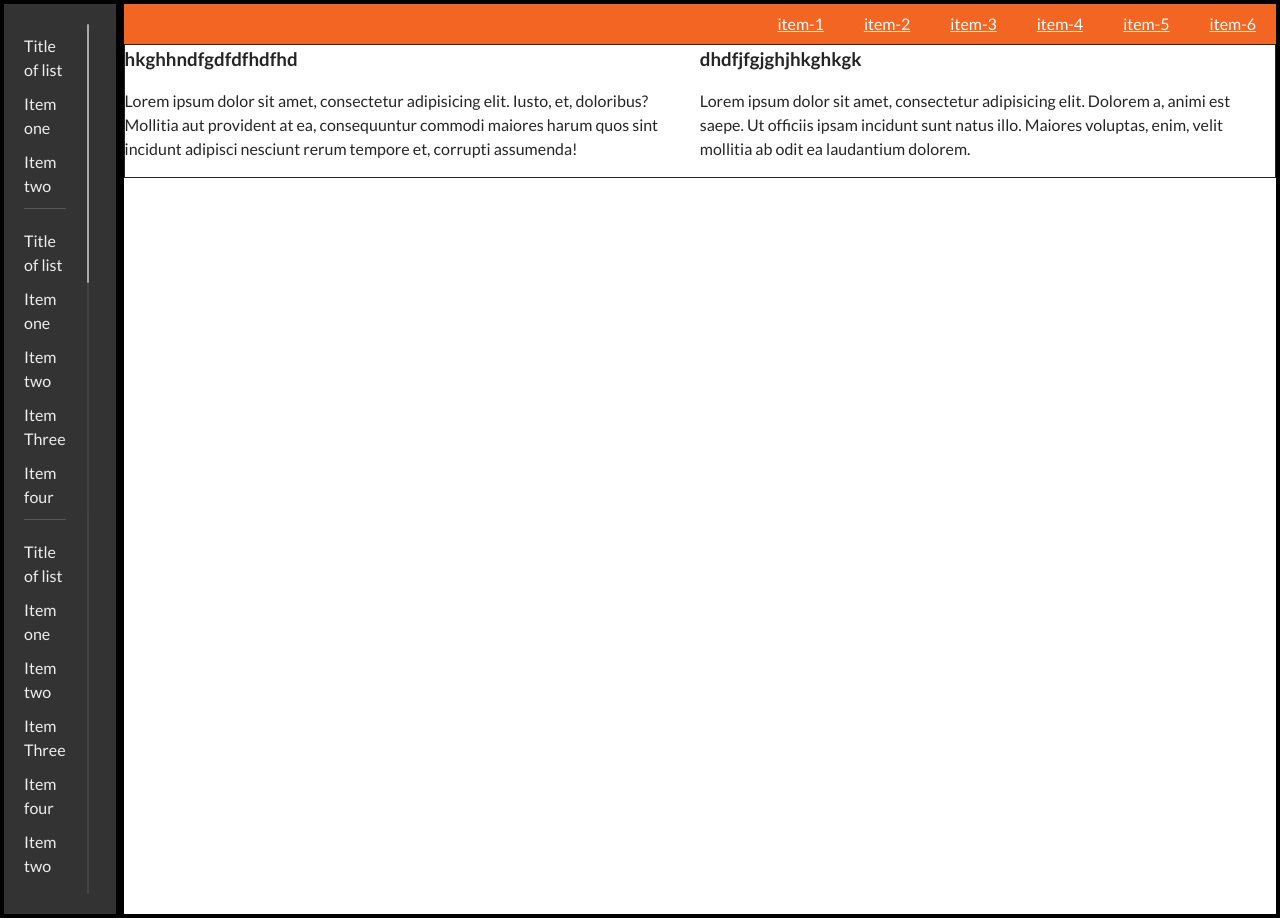
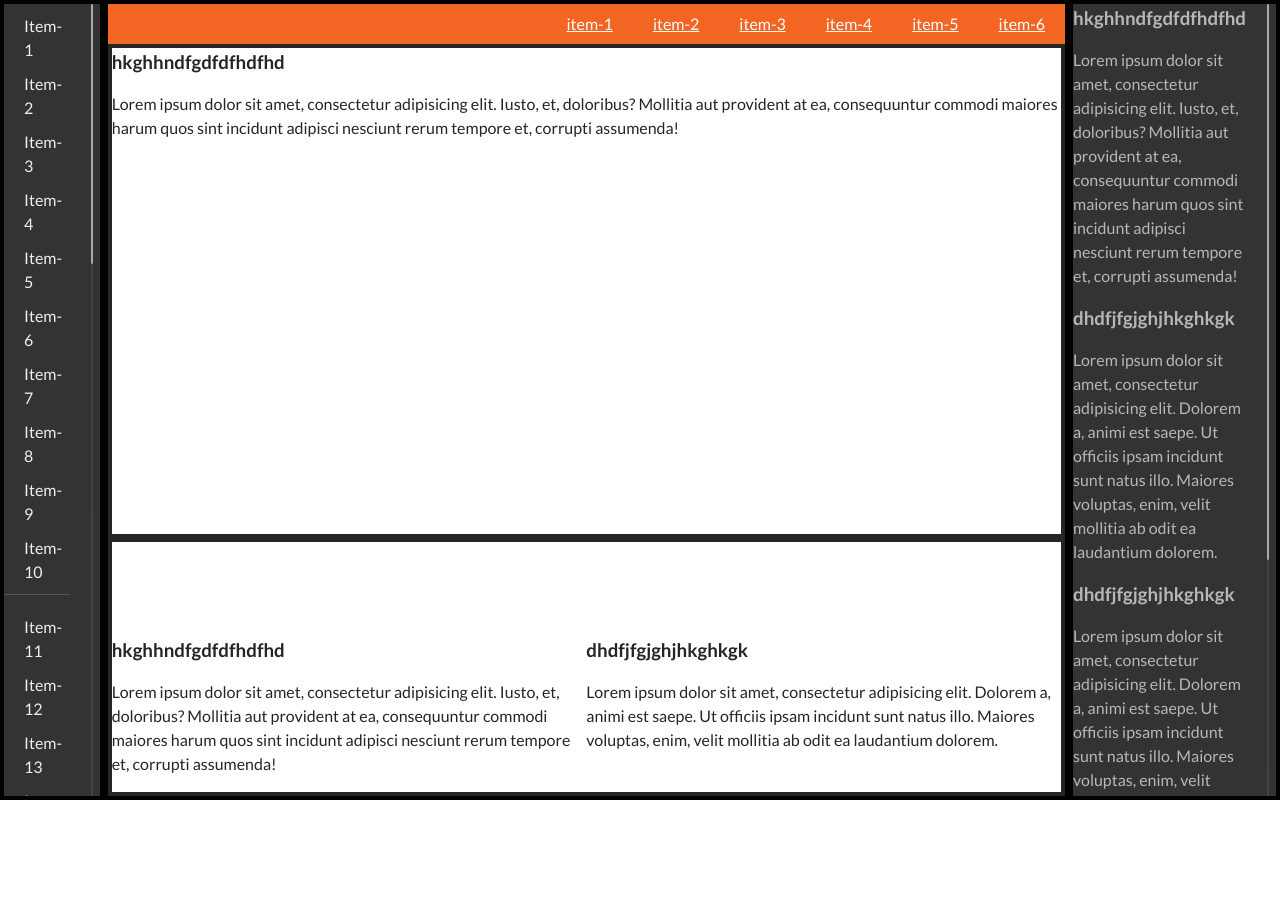
Before and after one commit to vedao/flexboxTrening, a plain HTML site: page index.html in a window 1280 px wide. After the commit the page ends 800 px from the top, so only its background shows below. Drawn offline with Linux system fonts and the light colour scheme.

Commit message:
layout fix and fullscreen make

```diff
--- a/css/style.css
+++ b/css/style.css
@@ -17,7 +17,10 @@
 * Base
 -----------------------------------------------*/
 
+html,
 body {
+    width: 100%;
+    height: 100%;
     margin: 0;
     padding: 0;
     color: #252525;
@@ -25,7 +28,6 @@ body {
     font-size: 16px;
     line-height: 1.5;
     display: flex;
-    flex-direction: column;
 }
 
 h1,
@@ -60,34 +62,11 @@ a:focus {
 
 
 /*----------------------------------------------
-* Border
------------------------------------------------*/
-
-.top-border {
-    background-color: #b7b7b7;
-    display: flex;
-    align-items: flex-start;
-    height: 20px;
-    width: 100%;
-}
-
-.bottom-border {
-    background-color: #b7b7b7;
-    display: flex;
-    align-items: flex-end;
-    height: 20px;
-    width: 100%;
-}
-
-
-/*----------------------------------------------
 * Main
 -----------------------------------------------*/
 
 .main-container {
     display: flex;
-    justify-content: flex-start;
-    flex-grow: 1;
 }
 
 
@@ -96,9 +75,8 @@ a:focus {
 -----------------------------------------------*/
 
 .container-1 {
-    display: flex;
     border: solid 4px #000;
-    flex-direction: column;
+    flex: 1;
 }
 
 
@@ -107,70 +85,69 @@ a:focus {
 -----------------------------------------------*/
 
 .container-2 {
+    border: solid 4px #000;
+    flex: 10;
     display: flex;
-    border: solid 4px #000;
     flex-direction: column;
 }
 
 
 /*----------------------------------------------
-* Sidebar
+* Container-3
+-----------------------------------------------*/
+
+.container-3 {
+    border: solid 4px #000;
+    flex: 1;
+}
+
+
+/*----------------------------------------------
+* Sidebar-Right
+-----------------------------------------------*/
+
+.side-options {
+    color: #b7b7b7;
+}
+
+.option-1 {
+    height: 20%;
+}
+
+.option-2 {
+    height: 20%;
+}
+
+.option-3 {
+    height: 20%;
+}
+
+.option-4 {
+    height: 20%;
+}
+
+
+/*----------------------------------------------
+* Sidebar-Left
 -----------------------------------------------*/
 
 .side {
     background: #333;
-    padding: 20px;
-    max-height: 870px;
-    margin: 0px;
+    height: 100%;
 }
 
 .side ul {
+    padding-left: 20px;
     list-style: none;
-    margin: 0;
-    padding: 0;
     margin-top: 10px;
     margin-bottom: 20px;
     border-bottom: #555 solid 1px;
     color: #eee;
-    -webkit-font-smoothing: antialiased;
 }
 
 .side ul li {
     margin-top: 2px;
     margin-bottom: 10px;
-    font-weight: 500;
-}
-
-.side>ul>li {
-    font-weight: 600;
-    color: #eee;
-    text-transform: uppercase;
-}
-
-.side>ul>li>ul {
-    font-weight: normal;
-    margin-left: 0;
-    padding-left: 0;
-    text-transform: normal;
-}
-
-.sidebar-content {
-    color: #fff;
-    background-color: #252525;
-    display: flex;
-    width: 100%;
-}
-
-.sidebar-items {
-    display: flex;
-    align-content: stretch;
-    padding: 8px 136px 8px 10px;
-}
-
-.sidebar-items a:active,
-.sidebar-items a:hover,
-.sidebar-items a:focus {
-    background-color: #b7b7b7;
 }
 
 
@@ -179,17 +156,14 @@ a:focus {
 -----------------------------------------------*/
 
 .navbar {
-    display: flex;
     flex-direction: row;
-    justify-content: flex-end;
-    width: 100%;
     color: #252525;
     background-color: #f26522;
-    height: 40px;
 }
 
 .nav-list {
     display: flex;
+    justify-content: flex-end;
 }
 
 .nav-items {
@@ -210,12 +184,22 @@ a:focus {
 -----------------------------------------------*/
 
 .info {
-    display: flex;
-    align-self: flex-end;
-    border: 1px solid #252525;
+    flex-grow: 2;
+    align-content: flex-end;
+    border: 4px solid #252525;
 }
 
 .info-content {
     display: flex;
     justify-content: flex-start;
 }
+
+
+/*----------------------------------------------
+* Main-Box
+-----------------------------------------------*/
+
+.main-box {
+    flex-grow: 8;
+    border: 4px solid #252525;
+}
--- a/index.html
+++ b/index.html
@@ -12,80 +12,56 @@
 <body>
     <div class="main-container">
         <div class="container-1">
-            <div class="side" id="side">
+            <div class="side">
                 <ul>
-                    <li>Title of list
-                        <ul>
-                            <li>Item one</li>
-                            <li>Item two</li>
-                        </ul>
-                    </li>
-                    <li>Title of list
-                        <ul>
-                            <li>Item one</li>
-                            <li>Item two</li>
-                            <li>Item Three</li>
-                            <li>Item four</li>
-                        </ul>
-                    </li>
-                    <li>Title of list
-                        <ul>
-                            <li>Item one</li>
-                            <li>Item two</li>
-                            <li>Item Three</li>
-                            <li>Item four</li>
-                            <li>Item two</li>
-                            <li>Item Three</li>
-                            <li>Item four</li>
-                        </ul>
-                    </li>
-                    <li>Title of list
-                        <ul>
-                            <li>Item one</li>
-                            <li>Item two</li>
-                            <li>Item Three</li>
-                            <li>Item four</li>
-                        </ul>
-                    </li>
-                    <li>Title of list
-                        <ul>
-                            <li>Item one</li>
-                            <li>Item two</li>
-                            <li>Item Three</li>
-                            <li>Item four</li>
-                            <li>Item two</li>
-                            <li>Item Three</li>
-                            <li>Item four</li>
-                        </ul>
-                    </li>
-                    <li>Title of list
-                        <ul>
-                            <li>Item one</li>
-                            <li>Item two</li>
-                            <li>Item Three</li>
-                            <li>Item four</li>
-                        </ul>
-                    </li>
-                    <li>Title of list
-                        <ul>
-                            <li>Item one</li>
-                            <li>Item two</li>
-                            <li>Item Three</li>
-                            <li>Item four</li>
-                            <li>Item two</li>
-                            <li>Item Three</li>
-                            <li>Item four</li>
-                        </ul>
-                    </li>
-                    <li>Title of list
-                        <ul>
-                            <li>Item one</li>
-                            <li>Item two</li>
-                            <li>Item Three</li>
-                            <li>Item four</li>
-                        </ul>
-                    </li>
+                    <li>Item-1</li>
+                    <li>Item-2</li>
+                    <li>Item-3</li>
+                    <li>Item-4</li>
+                    <li>Item-5</li>
+                    <li>Item-6</li>
+                    <li>Item-7</li>
+                    <li>Item-8</li>
+                    <li>Item-9</li>
+                    <li>Item-10</li>
                 </ul>
+                <ul>
+                    <li>Item-11</li>
+                    <li>Item-12</li>
+                    <li>Item-13</li>
+                    <li>Item-14</li>
+                    <li>Item-15</li>
+                    <li>Item-16</li>
+                    <li>Item-17</li>
+                    <li>Item-18</li>
+                    <li>Item-19</li>
+                    <li>Item-20</li>
+                </ul>
+                <ul>
+                    <li>Item-21</li>
+                    <li>Item-22</li>
+                    <li>Item-23</li>
+                    <li>Item-24</li>
+                    <li>Item-25</li>
+                    <li>Item-26</li>
+                    <li>Item-27</li>
+                    <li>Item-28</li>
+                    <li>Item-29</li>
+                    <li>Item-30</li>
+                </ul>
+                <ul>
+                    <li>Item-31</li>
+                    <li>Item-32</li>
+                    <li>Item-33</li>
+                    <li>Item-34</li>
+                    <li>Item-35</li>
+                    <li>Item-36</li>
+                    <li>Item-37</li>
+                    <li>Item-38</li>
+                    <li>Item-39</li>
+                    <li>Item-40</li>
+                </ul>
+
             </div>
         </div>
         <div class="container-2">
@@ -99,6 +75,14 @@
                     <li class="nav-items"><a href="#">item-6</a></li>
                 </ul>
             </nav>
+            <div class="main-box">
+                <div class="main-content">
+                    <div class="main-1">
+                        <h3>hkghhndfgdfdfhdfhd</h3>
+                        <p>Lorem ipsum dolor sit amet, consectetur adipisicing elit. Iusto, et, doloribus? Mollitia aut provident at ea, consequuntur commodi maiores harum quos sint incidunt adipisci nesciunt rerum tempore et, corrupti assumenda!</p>
+                    </div>
+                </div>
+            </div>
             <div class="info">
                 <div class="info-content">
                     <div class="content-1" style="width: 50%; height: auto">
@@ -106,6 +90,28 @@
                         <p>Lorem ipsum dolor sit amet, consectetur adipisicing elit. Iusto, et, doloribus? Mollitia aut provident at ea, consequuntur commodi maiores harum quos sint incidunt adipisci nesciunt rerum tempore et, corrupti assumenda!</p>
                     </div>
                     <div class="content-2" style="width: 50%; height: auto">
+                        <h3>dhdfjfgjghjhkghkgk</h3>
+                        <p>Lorem ipsum dolor sit amet, consectetur adipisicing elit. Dolorem a, animi est saepe. Ut officiis ipsam incidunt sunt natus illo. Maiores voluptas, enim, velit mollitia ab odit ea laudantium dolorem.</p>
+                    </div>
+                </div>
+            </div>
+        </div>
+        <div class="container-3">
+            <div class="side side-options">
+                <div class="options-content">
+                    <div class="option-1">
+                        <h3>hkghhndfgdfdfhdfhd</h3>
+                        <p>Lorem ipsum dolor sit amet, consectetur adipisicing elit. Iusto, et, doloribus? Mollitia aut provident at ea, consequuntur commodi maiores harum quos sint incidunt adipisci nesciunt rerum tempore et, corrupti assumenda!</p>
+                    </div>
+                    <div class="option-2">
+                        <h3>dhdfjfgjghjhkghkgk</h3>
+                        <p>Lorem ipsum dolor sit amet, consectetur adipisicing elit. Dolorem a, animi est saepe. Ut officiis ipsam incidunt sunt natus illo. Maiores voluptas, enim, velit mollitia ab odit ea laudantium dolorem.</p>
+                    </div>
+                    <div class="option-3">
+                        <h3>dhdfjfgjghjhkghkgk</h3>
+                        <p>Lorem ipsum dolor sit amet, consectetur adipisicing elit. Dolorem a, animi est saepe. Ut officiis ipsam incidunt sunt natus illo. Maiores voluptas, enim, velit mollitia ab odit ea laudantium dolorem.</p>
+                    </div>
+                    <div class="option-4">
                         <h3>dhdfjfgjghjhkghkgk</h3>
                         <p>Lorem ipsum dolor sit amet, consectetur adipisicing elit. Dolorem a, animi est saepe. Ut officiis ipsam incidunt sunt natus illo. Maiores voluptas, enim, velit mollitia ab odit ea laudantium dolorem.</p>
                     </div>
```
